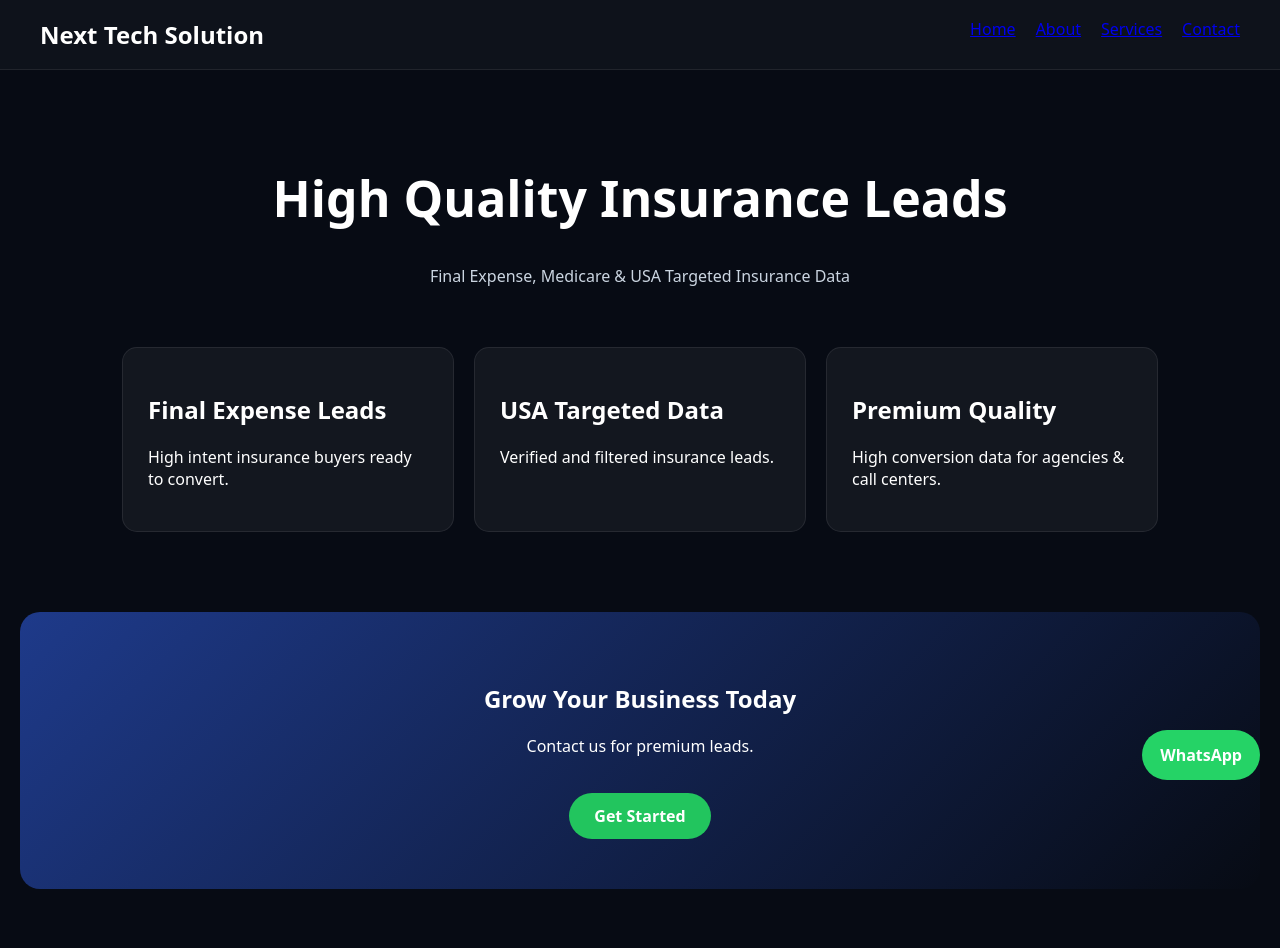
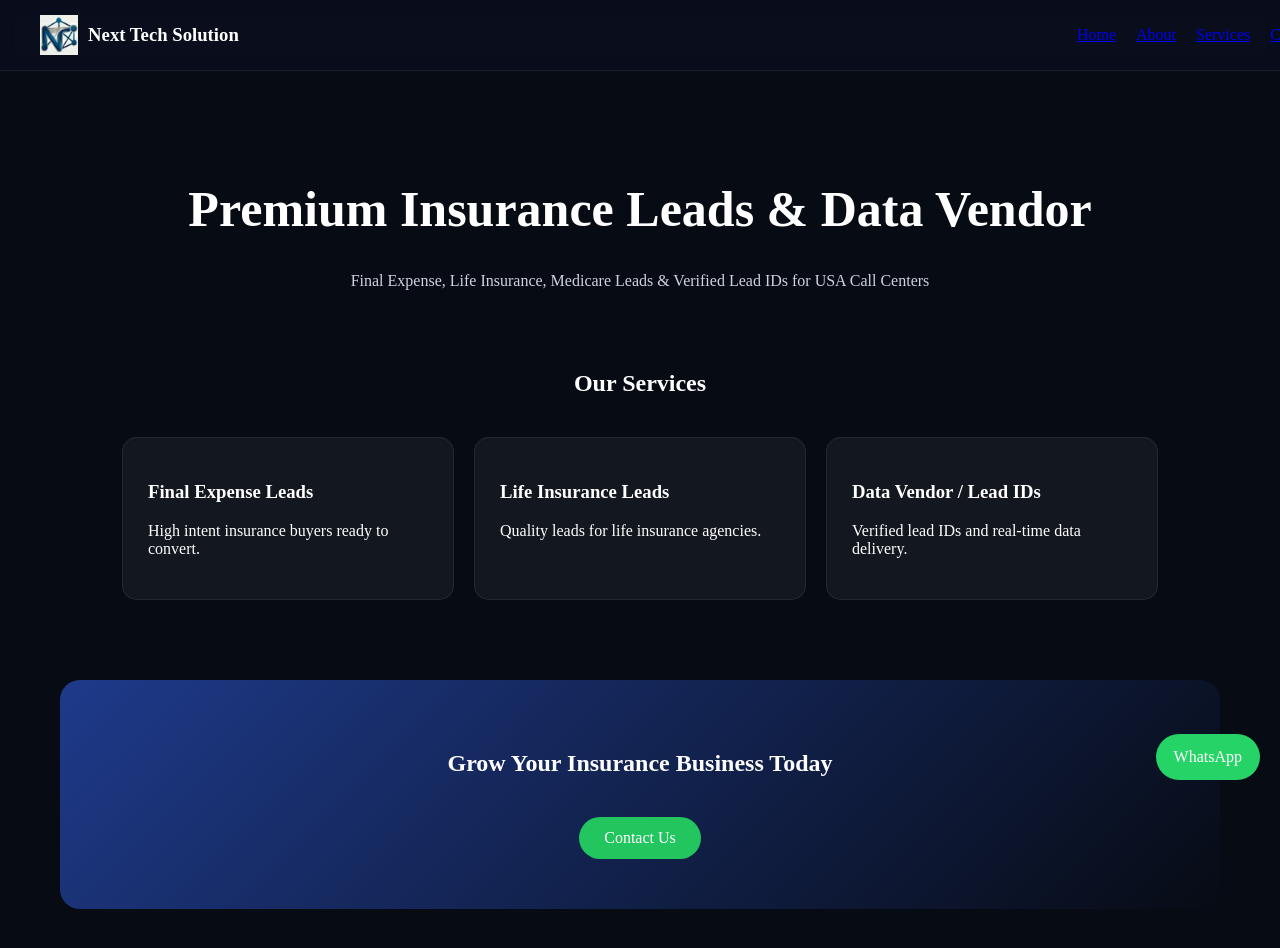
Before and after one commit to Afaq122/next-tech-site, a Next.js app: page / in a window 1280 px wide. Shown: the top 948 px of the page. Built offline with nearby package versions, Linux system fonts and the light colour scheme.

Commit message:
premium UI rebuild with logo + contact + services

```diff
--- a/app/layout.tsx
+++ b/app/layout.tsx
@@ -7,30 +7,16 @@ export default function RootLayout({
 }) {
   return (
     <html lang="en">
-      <body
-        style={{
-          margin: 0,
-          fontFamily: "system-ui",
-          background: "#070b14",
-          color: "white",
-        }}
-      >
-        {/* NAVBAR */}
-        <div
-          style={{
-            display: "flex",
-            justifyContent: "space-between",
-            padding: "18px 40px",
-            borderBottom: "1px solid rgba(255,255,255,0.08)",
-            background: "rgba(255,255,255,0.03)",
-            position: "sticky",
-            top: 0,
-            zIndex: 1000,
-          }}
-        >
-          <h2 style={{ margin: 0 }}>Next Tech Solution</h2>
+      <body style={{ margin: 0, background: "#070b14", color: "white" }}>
 
-          <div style={{ display: "flex", gap: 20 }}>
+        {/* PREMIUM NAVBAR */}
+        <div style={navStyle}>
+          <div style={{ display: "flex", alignItems: "center", gap: 10 }}>
+            <img src="/logo.png" style={{ height: 40 }} />
+            <h3 style={{ margin: 0 }}>Next Tech Solution</h3>
+          </div>
+
+          <div style={links}>
             <Link href="/">Home</Link>
             <Link href="/about">About</Link>
             <Link href="/services">Services</Link>
@@ -38,9 +24,30 @@ export default function RootLayout({
           </div>
         </div>
 
-        {/* PAGE CONTENT (CRITICAL LINE) */}
-        <main>{children}</main>
+        <div style={{ paddingTop: 80 }}>
+          {children}
+        </div>
+
       </body>
     </html>
   );
 }
+
+const navStyle = {
+  position: "fixed",
+  top: 0,
+  width: "100%",
+  display: "flex",
+  justifyContent: "space-between",
+  padding: "15px 40px",
+  background: "rgba(10,15,30,0.85)",
+  backdropFilter: "blur(10px)",
+  borderBottom: "1px solid rgba(255,255,255,0.08)",
+  zIndex: 1000,
+};
+
+const links = {
+  display: "flex",
+  gap: 20,
+  alignItems: "center",
+};
--- a/app/page.tsx
+++ b/app/page.tsx
@@ -1,51 +1,50 @@
 "use client";
-
-import type { CSSProperties } from "react";
 
 export default function Home() {
   return (
-    <div style={styles.page}>
+    <div style={{ padding: 60 }}>
 
-      <div style={styles.hero}>
-        <h1 style={styles.title}>High Quality Insurance Leads</h1>
-        <p style={styles.subtitle}>
-          Final Expense, Medicare & USA Targeted Insurance Data
+      {/* HERO */}
+      <div style={{ textAlign: "center", marginTop: 40 }}>
+        <h1 style={{ fontSize: 50 }}>
+          Premium Insurance Leads & Data Vendor
+        </h1>
+
+        <p style={{ color: "#cbd5e1", maxWidth: 700, margin: "20px auto" }}>
+          Final Expense, Life Insurance, Medicare Leads & Verified Lead IDs for USA Call Centers
         </p>
       </div>
 
-      <div style={styles.boxContainer}>
+      {/* SERVICES */}
+      <h2 style={{ marginTop: 80, textAlign: "center" }}>Our Services</h2>
 
-        <div style={styles.box}>
-          <h2>Final Expense Leads</h2>
+      <div style={boxContainer}>
+
+        <div style={box}>
+          <h3>Final Expense Leads</h3>
           <p>High intent insurance buyers ready to convert.</p>
         </div>
 
-        <div style={styles.box}>
-          <h2>USA Targeted Data</h2>
-          <p>Verified and filtered insurance leads.</p>
+        <div style={box}>
+          <h3>Life Insurance Leads</h3>
+          <p>Quality leads for life insurance agencies.</p>
         </div>
 
-        <div style={styles.box}>
-          <h2>Premium Quality</h2>
-          <p>High conversion data for agencies & call centers.</p>
+        <div style={box}>
+          <h3>Data Vendor / Lead IDs</h3>
+          <p>Verified lead IDs and real-time data delivery.</p>
         </div>
 
       </div>
 
-      <div style={styles.cta}>
-        <h2>Grow Your Business Today</h2>
-        <p>Contact us for premium leads.</p>
-
-        <a href="/contact" style={styles.button}>
-          Get Started
-        </a>
+      {/* CTA */}
+      <div style={cta}>
+        <h2>Grow Your Insurance Business Today</h2>
+        <a href="/contact" style={button}>Contact Us</a>
       </div>
 
-      <a
-        href="https://wa.me/923091003892"
-        target="_blank"
-        style={styles.whatsapp}
-      >
+      {/* WHATSAPP */}
+      <a href="https://wa.me/923091003892" style={whatsapp}>
         WhatsApp
       </a>
 
@@ -53,67 +52,41 @@ export default function Home() {
   );
 }
 
-/* ✅ PROPER TYPE FIX */
-const styles: Record<string, CSSProperties> = {
-  page: {
-    background: "#070b14",
-    color: "white",
-    minHeight: "100vh",
-    fontFamily: "system-ui",
-    padding: "60px 20px"
-  },
-
-  hero: {
-    textAlign: "center",
-    marginBottom: 60
-  },
-
-  title: {
-    fontSize: 50
-  },
-
-  subtitle: {
-    color: "#cbd5e1",
-    maxWidth: 700,
-    margin: "10px auto"
-  },
-
-  boxContainer: {
+const boxContainer = {
   display: "flex",
   justifyContent: "center",
   gap: 20,
   flexWrap: "wrap",
-    marginTop: 50
-  },
+  marginTop: 40
+};
 
-  box: {
+const box = {
   width: 280,
   padding: 25,
   background: "rgba(255,255,255,0.05)",
-    border: "1px solid rgba(255,255,255,0.08)",
-    borderRadius: 15
-  },
+  borderRadius: 15,
+  border: "1px solid rgba(255,255,255,0.08)"
+};
 
-  cta: {
+const cta = {
   textAlign: "center",
   marginTop: 80,
   padding: 50,
   background: "linear-gradient(135deg,#1e3a8a,#070b14)",
   borderRadius: 20
-  },
+};
 
-  button: {
+const button = {
   display: "inline-block",
   marginTop: 20,
   padding: "12px 25px",
   background: "#22c55e",
   color: "white",
   borderRadius: 30,
-    textDecoration: "none",
-    fontWeight: "bold"
-  },
+  textDecoration: "none"
+};
 
-  whatsapp: {
+const whatsapp = {
   position: "fixed",
   bottom: 20,
   right: 20,
@@ -121,8 +94,5 @@ const styles: Record<string, CSSProperties> = {
   padding: "14px 18px",
   borderRadius: 50,
   color: "white",
-    textDecoration: "none",
-    fontWeight: "bold",
-    zIndex: 999
-  }
+  textDecoration: "none"
 };
```
Also changed, not shown: app/contact/page.tsx (+81 -1 lines). Lines whose indentation alone changed are shown as unchanged.
